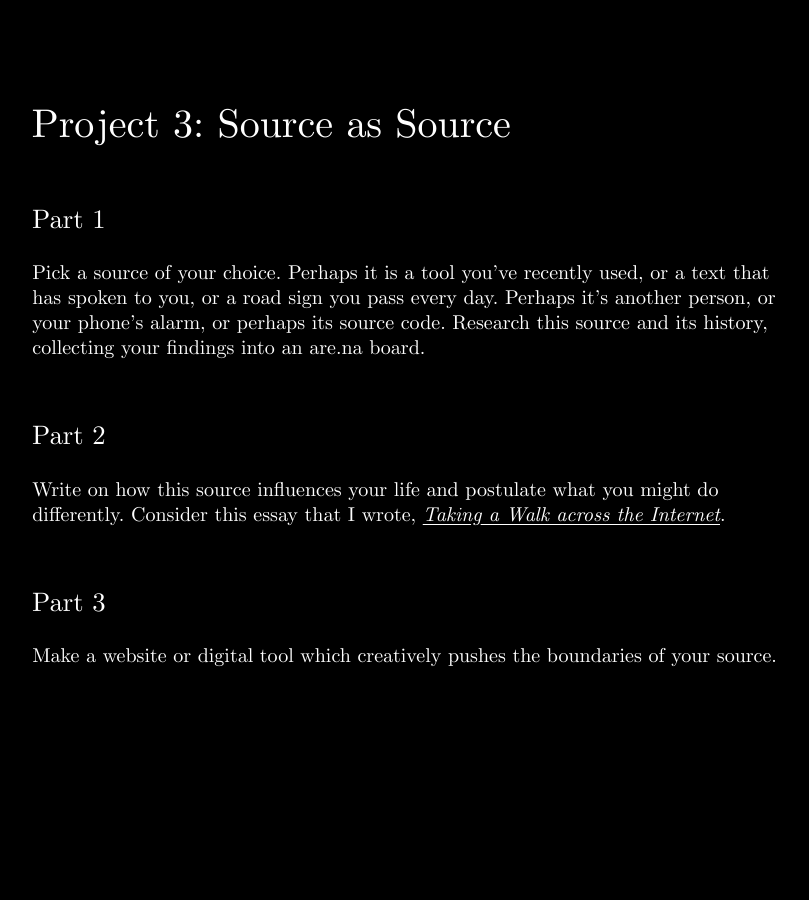
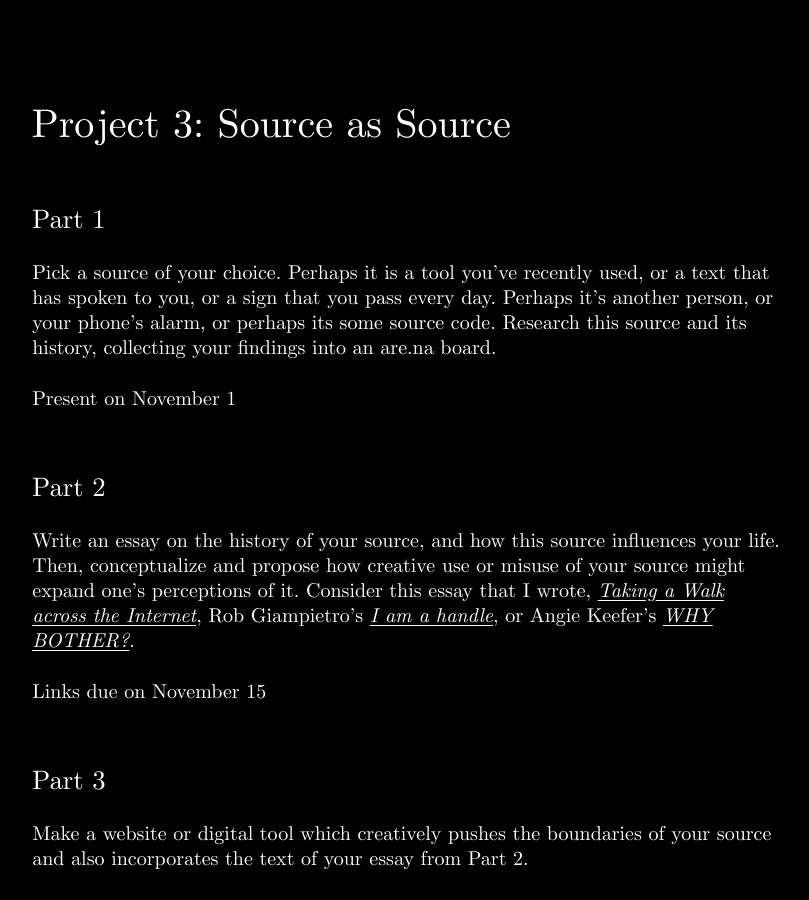
Before and after one commit to eli8527/source-f22, a Jekyll site: the page built from projects.md, in a window 1280 px wide and 900 px high, scrolled down 2881 px. Shown: the whole window, without its empty margins (143-952 px from the left). Built offline with Jekyll 4.4.1, drawn with Linux system fonts in a browser that asks for light colours.

Commit message:
project update

```diff
--- a/projects.md
+++ b/projects.md
@@ -43,10 +43,16 @@ Design and build a website that creatively re-interprets your research from the
 ## Project 3: Source as Source
 
 ### Part 1
-Pick a source of your choice. Perhaps it is a tool you’ve recently used, or a text that has spoken to you, or a road sign you pass every day. Perhaps it’s another person, or your phone’s alarm, or perhaps its source code.  Research this source and its history, collecting your findings into an are.na board.
+Pick a source of your choice. Perhaps it is a tool you’ve recently used, or a text that has spoken to you, or a sign that you pass every day. Perhaps it’s another person, or your phone’s alarm, or perhaps its some source code. Research this source and its history, collecting your findings into an are.na board.
+
+Present on November 1
 
 ### Part 2
-Write on how this source influences your life and postulate what you might do differently. Consider this essay that I wrote, _[Taking a Walk across the Internet](https://www.moma.org/magazine/articles/677)_.
+Write an essay on the history of your source, and how this source influences your life. Then, conceptualize and propose how creative use or misuse of your source might expand one’s perceptions of it. Consider this essay that I wrote, [*Taking a Walk across the Internet*](https://www.moma.org/magazine/articles/677), Rob Giampietro’s [*I am a handle*](https://linedandunlined.com/archive/i-am-a-handle/), or Angie Keefer’s [*WHY BOTHER?*](https://www.servinglibrary.org/journal/2/why-bother).
+
+Links due on November 15
 
 ### Part 3
-Make a website or digital tool which creatively pushes the boundaries of your source.
+Make a website or digital tool which creatively pushes the boundaries of your source and also incorporates the text of your essay from Part 2.
+
+Present on December 6
```
